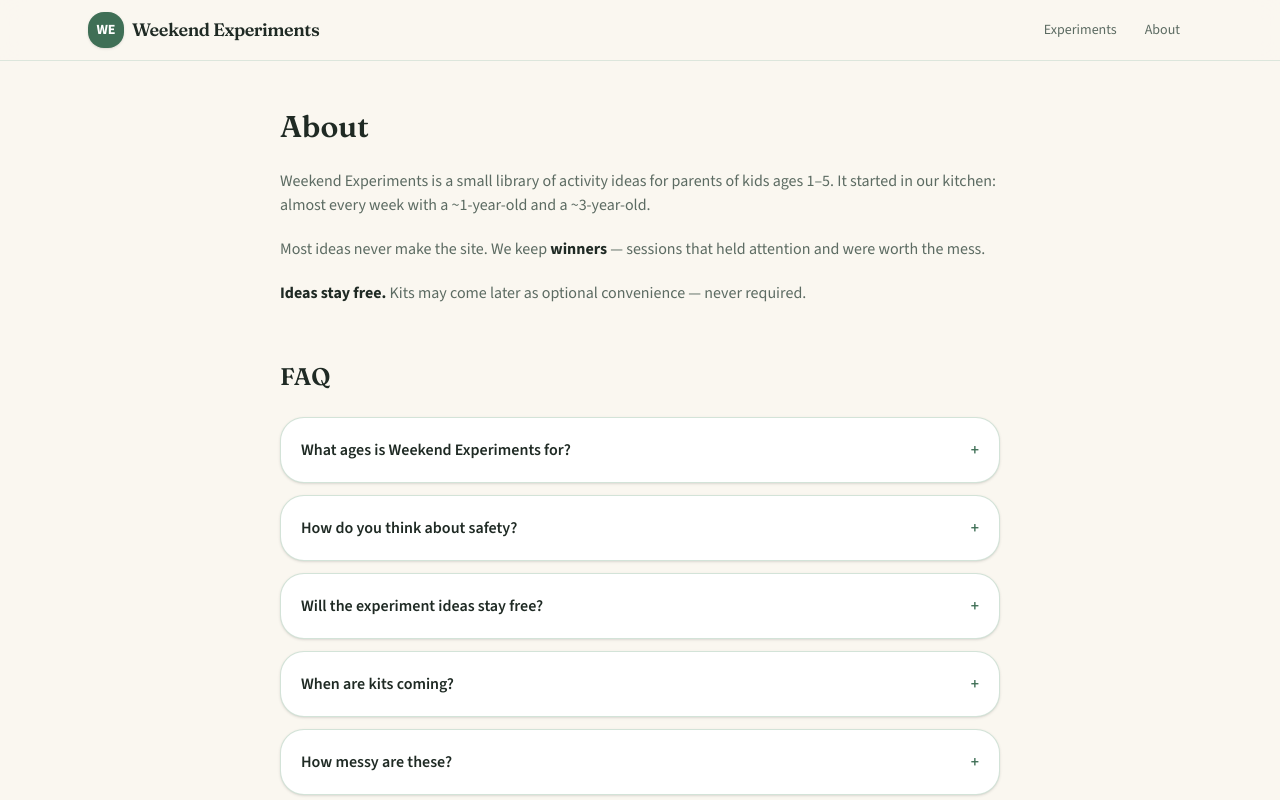
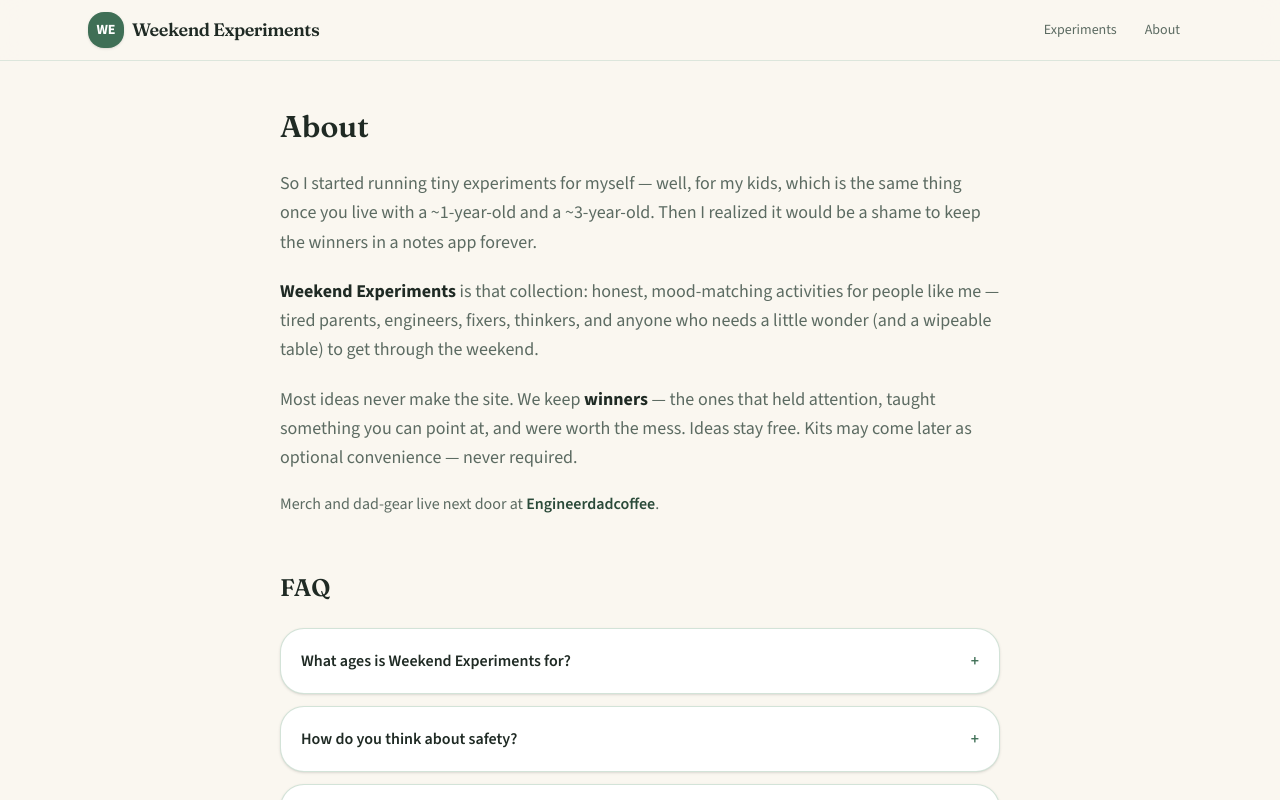
Before and after one commit to Nicolas-dovetta/little-lab-web, a Next.js app: page /about in a window 1280 px wide. Shown: the top 800 px of the page. Built offline with nearby package versions, Linux system fonts and the light colour scheme; no server answers; the database is empty.

Commit message:
Rewrite About from Etsy voice — fun, not coffee

```diff
--- a/src/app/about/page.tsx
+++ b/src/app/about/page.tsx
@@ -2,7 +2,7 @@ import { listFaqs } from "@/lib/experiments";
 
 export const metadata = {
   title: "About",
-  description: "A dad running weekly experiments with kids ~1 and ~3. Winners only. Ideas free.",
+  description: "Engineer dad, two little kids, weekly experiments that actually get kept.",
 };
 
 export default async function AboutPage() {
@@ -11,18 +11,33 @@ export default async function AboutPage() {
   return (
     <div className="mx-auto max-w-3xl px-4 py-12 sm:px-6">
       <h1 className="font-display text-3xl font-semibold text-ink">About</h1>
-      <div className="mt-6 space-y-5 text-ink-muted">
+      <div className="mt-6 space-y-5 text-lg leading-relaxed text-ink-muted">
         <p>
-          Weekend Experiments is a small library of activity ideas for parents of kids ages 1–5.
-          It started in our kitchen: almost every week with a ~1-year-old and a ~3-year-old.
+          So I started running tiny experiments for myself — well, for my kids, which is the same
+          thing once you live with a ~1-year-old and a ~3-year-old. Then I realized it would be a
+          shame to keep the winners in a notes app forever.
+        </p>
+        <p>
+          <strong className="text-ink">Weekend Experiments</strong> is that collection: honest,
+          mood-matching activities for people like me — tired parents, engineers, fixers, thinkers,
+          and anyone who needs a little wonder (and a wipeable table) to get through the weekend.
         </p>
         <p>
           Most ideas never make the site. We keep <strong className="text-ink">winners</strong> —
-          sessions that held attention and were worth the mess.
+          the ones that held attention, taught something you can point at, and were worth the mess.
+          Ideas stay free. Kits may come later as optional convenience — never required.
         </p>
-        <p>
-          <strong className="text-ink">Ideas stay free.</strong> Kits may come later as optional
-          convenience — never required.
+        <p className="text-base">
+          Merch and dad-gear live next door at{" "}
+          <a
+            href="https://www.etsy.com/shop/Engineerdadcoffee"
+            target="_blank"
+            rel="noopener noreferrer"
+            className="font-semibold text-sage-800 underline-offset-2 hover:underline"
+          >
+            Engineerdadcoffee
+          </a>
+          .
         </p>
       </div>
 
```
